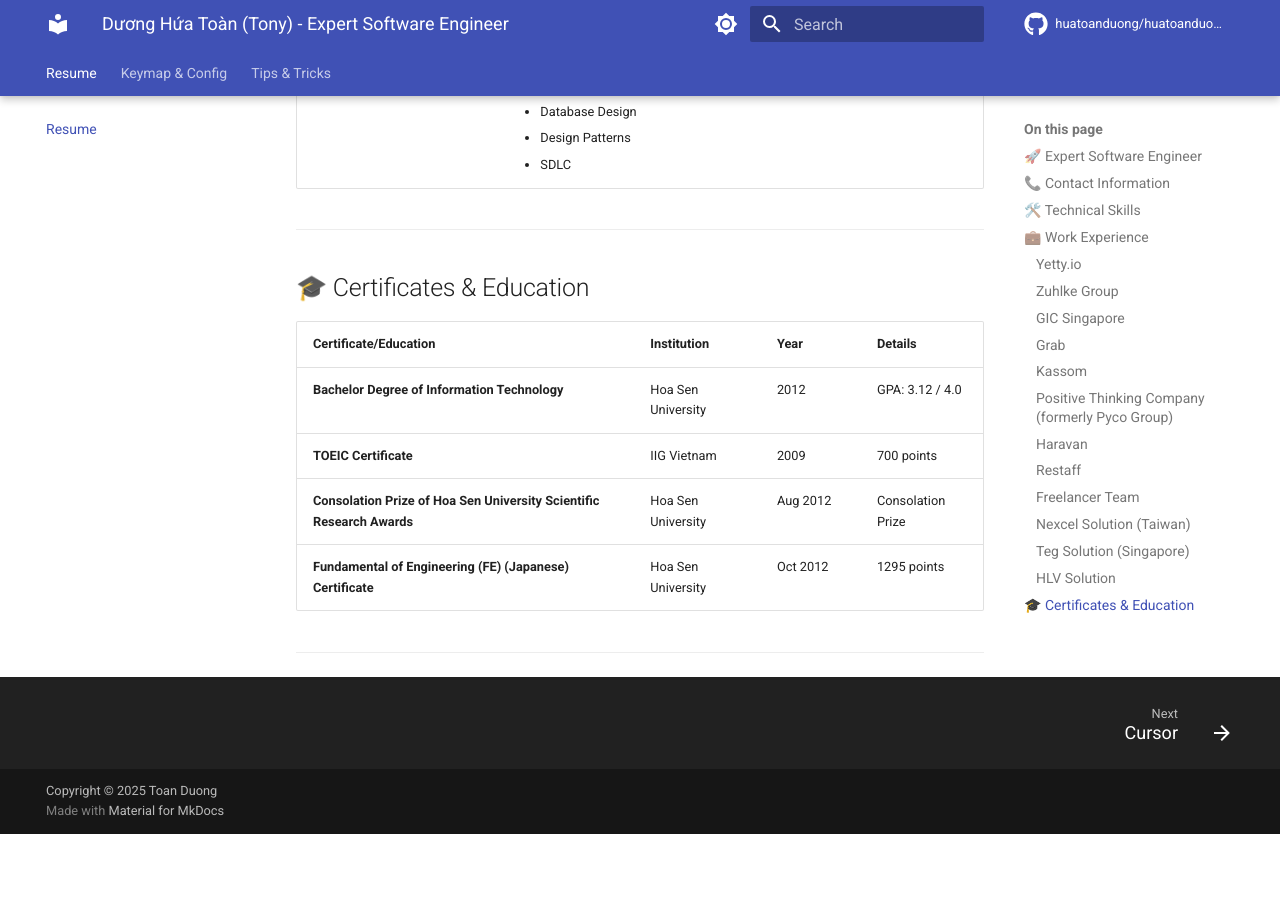
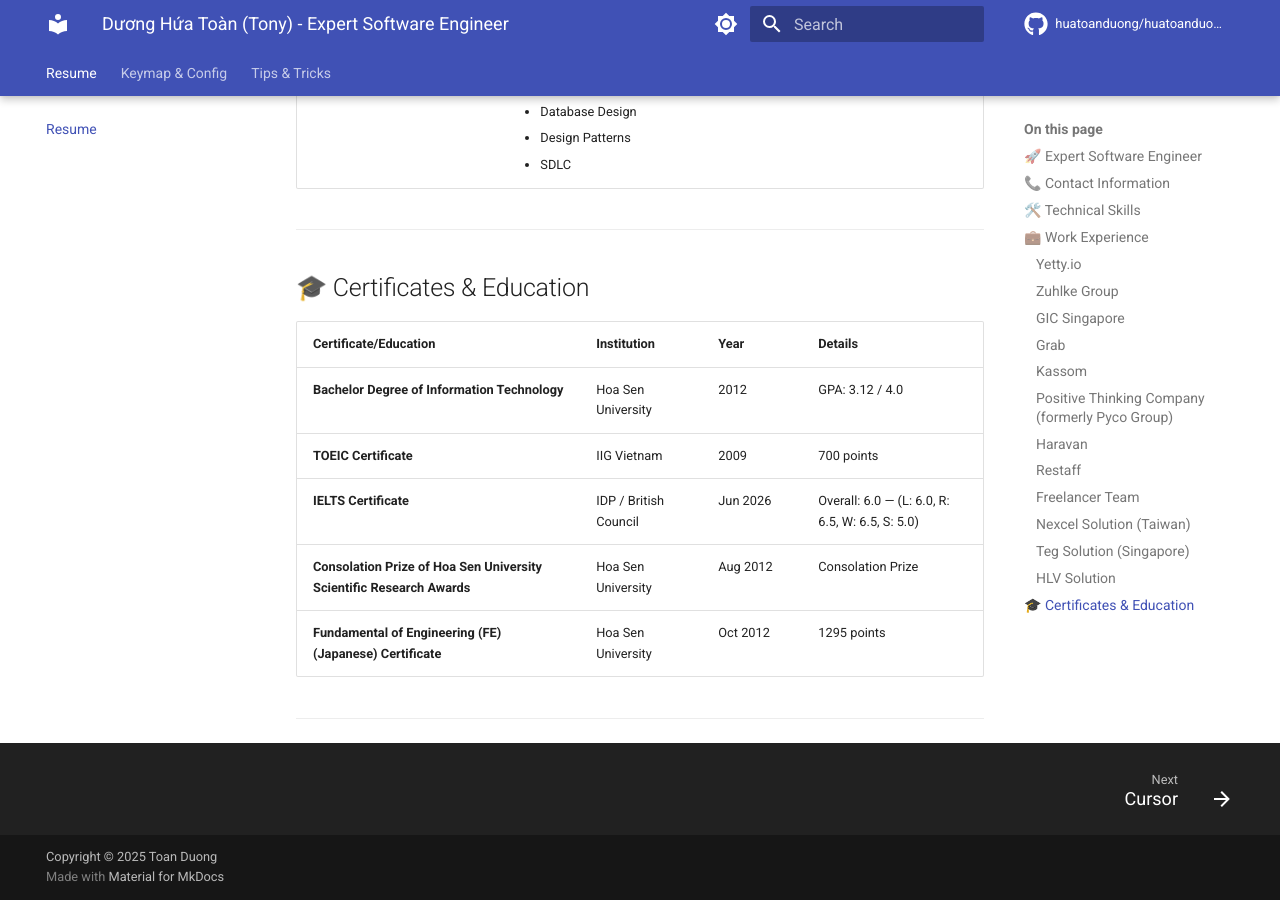
Before and after one commit to huatoanduong/huatoanduong.github.io, an MkDocs documentation site: the page built from docs/index.md, in a window 1280 px wide and 900 px high, scrolled down 13484 px. Built offline with MkDocs 1.6.1 and Material for MkDocs 9.7.7, drawn with Linux system fonts in a browser that asks for light colours; comment, search, counter and statistics services are not loaded; before the commit the page ends 14318 px from its top, so only the background shows below that.

Commit message:
Add IELTS Certificate details to multiple documents (#29) (#29)
- Included IELTS Certificate information in temp.html, index.md,
03-certificates.md, data.json, and resume.md.
- Updated formatting for consistency across all files.

```diff
--- a/docs/index.md
+++ b/docs/index.md
@@ -889,6 +889,12 @@
       <td>700 points</td>
     </tr>
     <tr>
+      <td><strong>IELTS Certificate</strong></td>
+      <td>IDP / British Council</td>
+      <td>Jun 2026</td>
+      <td>Overall: 6.0 — (L: 6.0, R: 6.5, W: 6.5, S: 5.0)</td>
+    </tr>
+    <tr>
       <td><strong>Consolation Prize of Hoa Sen University Scientific Research Awards</strong></td>
       <td>Hoa Sen University</td>
       <td>Aug 2012</td>
--- a/temp.html
+++ b/temp.html
@@ -21,6 +21,12 @@
       <td>700 points</td>
     </tr>
     <tr>
+      <td><strong>IELTS Certificate</strong></td>
+      <td>IDP / British Council</td>
+      <td>Jun 2026</td>
+      <td>Overall: 6.0 — L: 6.0, R: 6.5, W: 6.5, S: 5.0</td>
+    </tr>
+    <tr>
       <td><strong>Consolation Prize of Hoa Sen University Scientific Research Awards</strong></td>
       <td>Hoa Sen University</td>
       <td>Aug 2012</td>
```
Also changed, not shown: docs/keymap_config/cursor.md (+3 -3 lines), markdown/03-certificates.md (+4 -0 lines), markdown/resume.md (+4 -0 lines), 1 other file.
